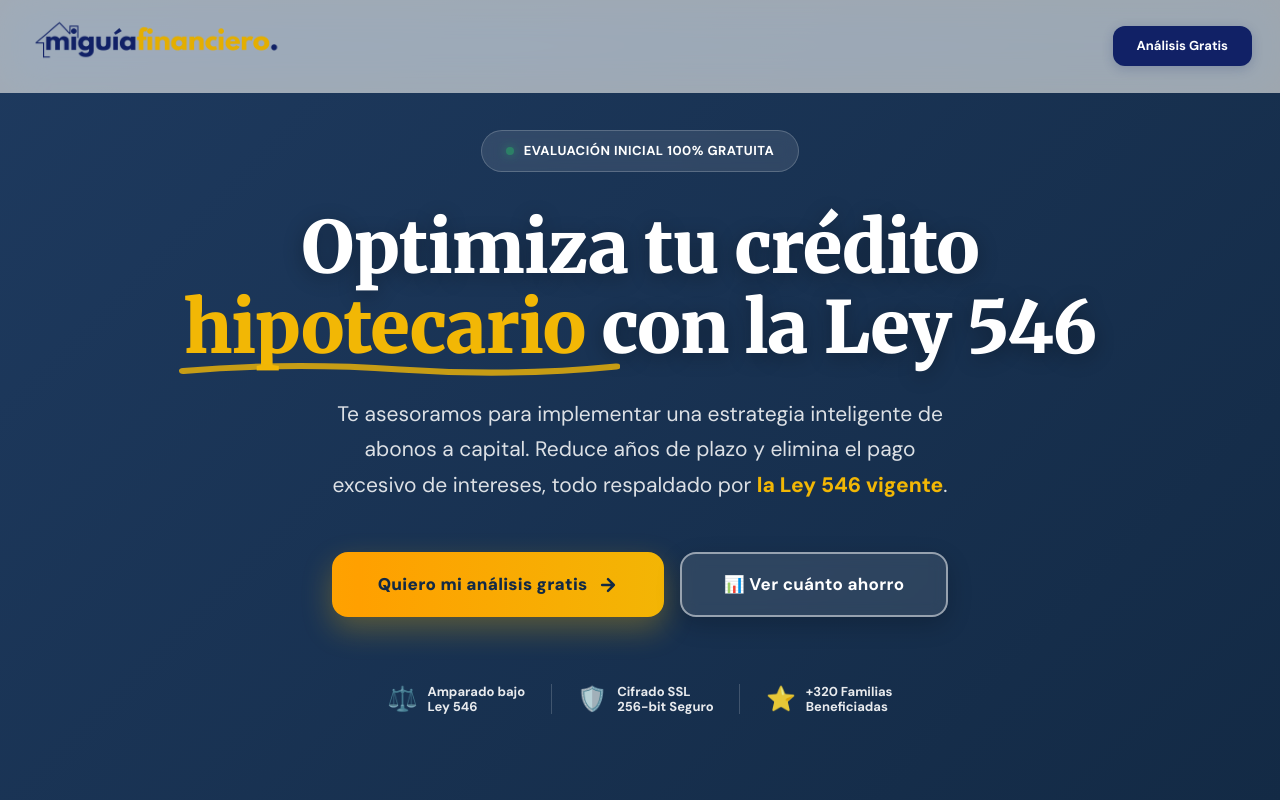
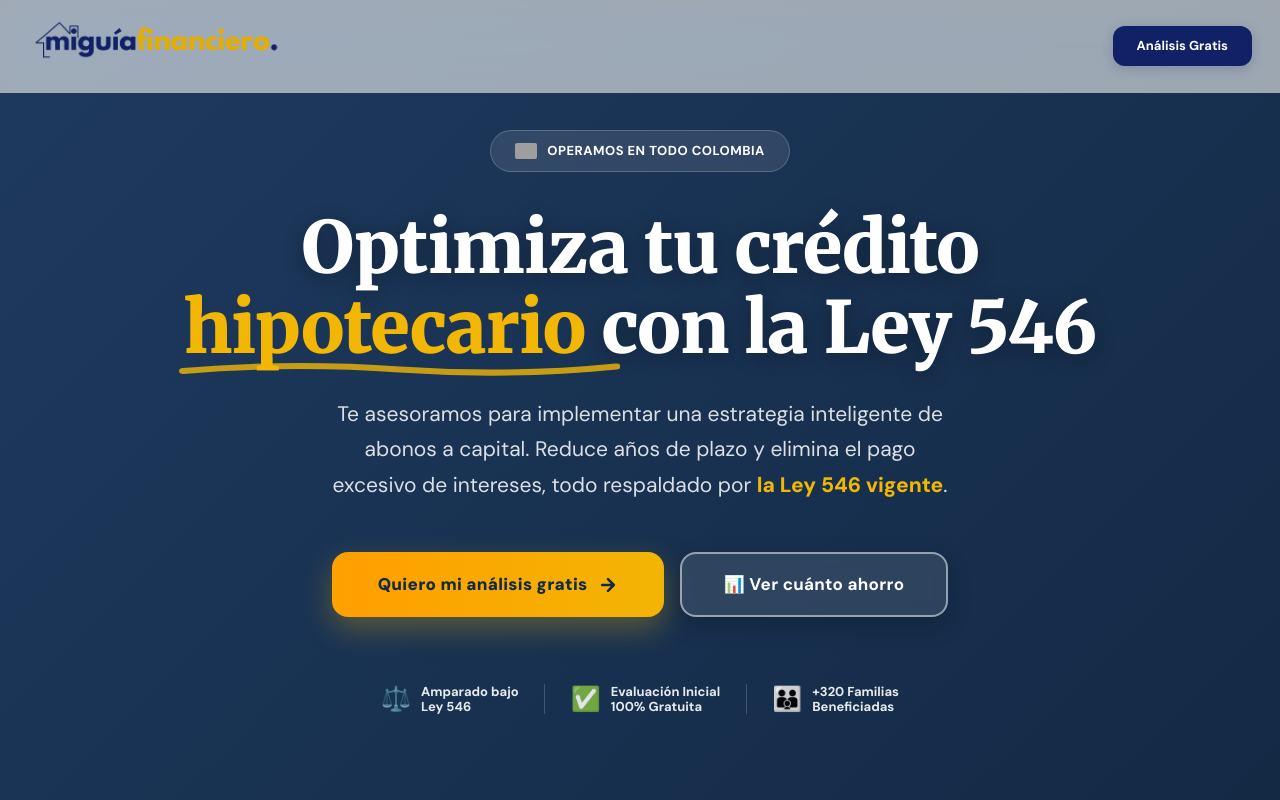
Before and after one commit to icodecauseiloveit/miguiafinanciero, a Next.js app: page / in a window 1280 px wide. Shown: the top 800 px of the page. Built offline with nearby package versions, Linux system fonts and the light colour scheme; grey boxes are pictures that could not be loaded.

Commit message:
feat: Add Colombia badges and update Solucion text

```diff
--- a/src/components/landing-gads/Hero.tsx
+++ b/src/components/landing-gads/Hero.tsx
@@ -1,4 +1,5 @@
 "use client";
+import Image from "next/image";
 
 interface HeroProps {
   onContactClick: () => void;
@@ -15,16 +16,18 @@ export function Hero({ onContactClick, onSimClick }: HeroProps) {
       {/* Background decoration removed per user request */}
 
       <div style={{ maxWidth: 1000, margin: "0 auto", textAlign: "center", position: "relative", zIndex: 1 }}>
-        {/* Alert Pill */}
+        {/* Alerts Container */}
+        <div style={{ display: "flex", gap: 12, justifyContent: "center", marginBottom: 36, flexWrap: "wrap", animation: "fadeUp 0.4s ease" }}>
+          {/* Colombia Badge */}
           <div style={{
             display: "inline-flex", alignItems: "center", gap: 10,
             padding: "10px 24px", borderRadius: 40,
             background: "rgba(255, 255, 255, 0.1)", border: "1px solid rgba(255, 255, 255, 0.2)",
-          marginBottom: 36, animation: "fadeUp 0.4s ease",
             backdropFilter: "blur(8px)",
           }}>
-          <span style={{ width: 8, height: 8, borderRadius: "50%", background: "var(--green)", animation: "pulse 2s infinite", boxShadow: "0 0 10px var(--green)" }} />
-          <span style={{ color: "var(--white)", fontSize: 13, fontWeight: 700, letterSpacing: 0.5, textTransform: "uppercase" }}>Evaluación Inicial 100% Gratuita</span>
+            <Image src="/co_flag.png" alt="Bandera Colombia" width={22} height={16} style={{ borderRadius: 2 }} />
+            <span style={{ color: "var(--white)", fontSize: 13, fontWeight: 700, letterSpacing: 0.5, textTransform: "uppercase" }}>Operamos en todo Colombia</span>
+          </div>
         </div>
 
         <h1 style={{
@@ -92,12 +95,12 @@ export function Hero({ onContactClick, onSimClick }: HeroProps) {
           </div>
           <div style={{ width: 1, height: 30, background: "rgba(255,255,255,0.2)" }} />
           <div style={{ display: "flex", alignItems: "center", gap: 10 }}>
-            <span style={{ fontSize: 24 }}>🛡️</span>
-            <span style={{ color: "var(--white)", fontSize: 13, fontWeight: 700, textAlign: "left", lineHeight: 1.2 }}>Cifrado SSL<br/>256-bit Seguro</span>
+            <span style={{ fontSize: 24 }}>✅</span>
+            <span style={{ color: "var(--white)", fontSize: 13, fontWeight: 700, textAlign: "left", lineHeight: 1.2 }}>Evaluación Inicial<br/>100% Gratuita</span>
           </div>
           <div style={{ width: 1, height: 30, background: "rgba(255,255,255,0.2)" }} />
           <div style={{ display: "flex", alignItems: "center", gap: 10 }}>
-            <span style={{ fontSize: 24 }}>⭐</span>
+            <span style={{ fontSize: 24 }}>👪</span>
             <span style={{ color: "var(--white)", fontSize: 13, fontWeight: 700, textAlign: "left", lineHeight: 1.2 }}>+320 Familias<br/>Beneficiadas</span>
           </div>
         </div>
--- a/src/components/landing-gads/SolucionSection.tsx
+++ b/src/components/landing-gads/SolucionSection.tsx
@@ -5,7 +5,7 @@ import { CTAButton } from "../ui/CTAButton";
 
 export function SolucionSection({ id }: { id?: string }) {
   const steps = [
-    { s: "1", t: "Análisis gratis", d: "Estudiamos tu crédito y calculamos cuánto puedes ahorrarte. Sin costo." },
+    { s: "1", t: "Análisis gratis", d: "Estudiamos tu extracto y calculamos cuánto puedes ahorrarte. Sin costo." },
     { s: "2", t: "Plan de acción", d: "Diseñamos tres propuestas de ahorro y tú eliges la que más se adapta a ti." },
     { s: "3", t: "Gestión con el banco", d: "Nos encargamos del trámite. Hablamos el idioma técnico por ti." },
     { s: "4", t: "Resultados reales", d: "Ves cada mes en tu extracto cómo baja el saldo y se acorta el plazo." },
--- a/src/components/landing/Hero.tsx
+++ b/src/components/landing/Hero.tsx
@@ -1,4 +1,5 @@
 "use client";
+import Image from "next/image";
 
 interface HeroProps {
   onContactClick: () => void;
@@ -16,16 +17,29 @@ export function Hero({ onContactClick, onSimClick }: HeroProps) {
       <div style={{ position: "absolute", inset: 0, opacity: 0.05, backgroundImage: `linear-gradient(var(--white) 1px, transparent 1px), linear-gradient(90deg, var(--white) 1px, transparent 1px)`, backgroundSize: "60px 60px", pointerEvents: "none" }} />
 
       <div style={{ maxWidth: 820, margin: "0 auto", textAlign: "center", position: "relative", zIndex: 1 }}>
+        {/* Alerts Container */}
+        <div style={{ display: "flex", gap: 12, justifyContent: "center", marginBottom: 36, flexWrap: "wrap", animation: "fadeUp 0.4s ease" }}>
           {/* Alert */}
           <div style={{
             display: "inline-flex", alignItems: "center", gap: 8,
             padding: "9px 22px", borderRadius: 40,
             background: "rgba(255,255,255,0.1)", border: "1px solid rgba(255,255,255,0.2)",
-          marginBottom: 36, animation: "fadeUp 0.4s ease",
             backdropFilter: "blur(4px)",
           }}>
             <span style={{ width: 7, height: 7, borderRadius: "50%", background: "#FF4D4D", animation: "pulse 2s infinite" }} />
             <span style={{ color: "var(--white)", fontSize: 12.5, fontWeight: 600, letterSpacing: 0.2 }}>Cada día que no tomas acción en tu crédito pierdes dinero.</span>
+          </div>
+
+          {/* Colombia Badge */}
+          <div style={{
+            display: "inline-flex", alignItems: "center", gap: 8,
+            padding: "9px 22px", borderRadius: 40,
+            background: "rgba(255,255,255,0.1)", border: "1px solid rgba(255,255,255,0.2)",
+            backdropFilter: "blur(4px)",
+          }}>
+            <Image src="/co_flag.png" alt="Bandera Colombia" width={20} height={14} style={{ borderRadius: 2 }} />
+            <span style={{ color: "var(--white)", fontSize: 12.5, fontWeight: 600, letterSpacing: 0.2 }}>Operamos en todo Colombia</span>
+          </div>
         </div>
 
         <h1 style={{
```
Lines whose indentation alone changed are shown as unchanged.
